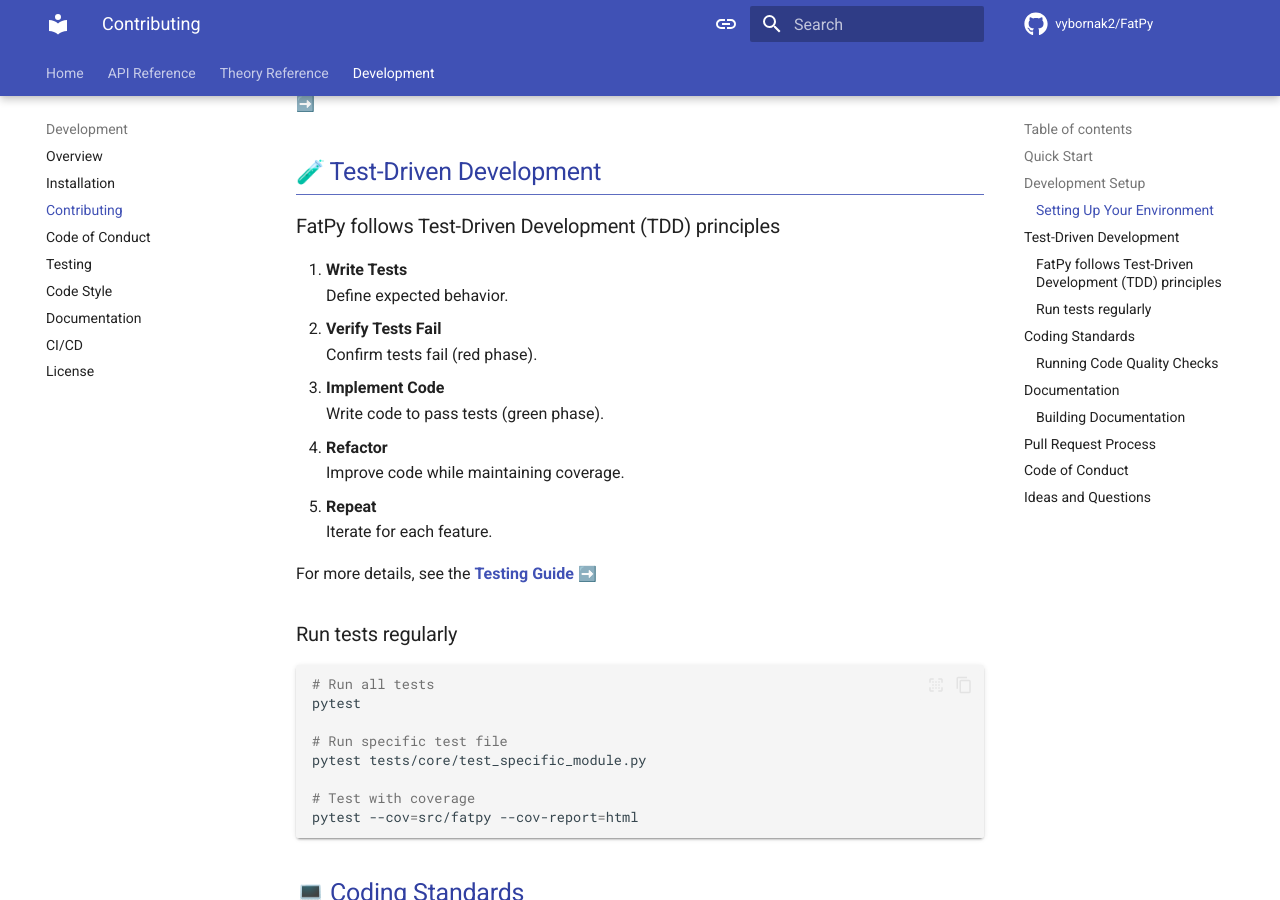
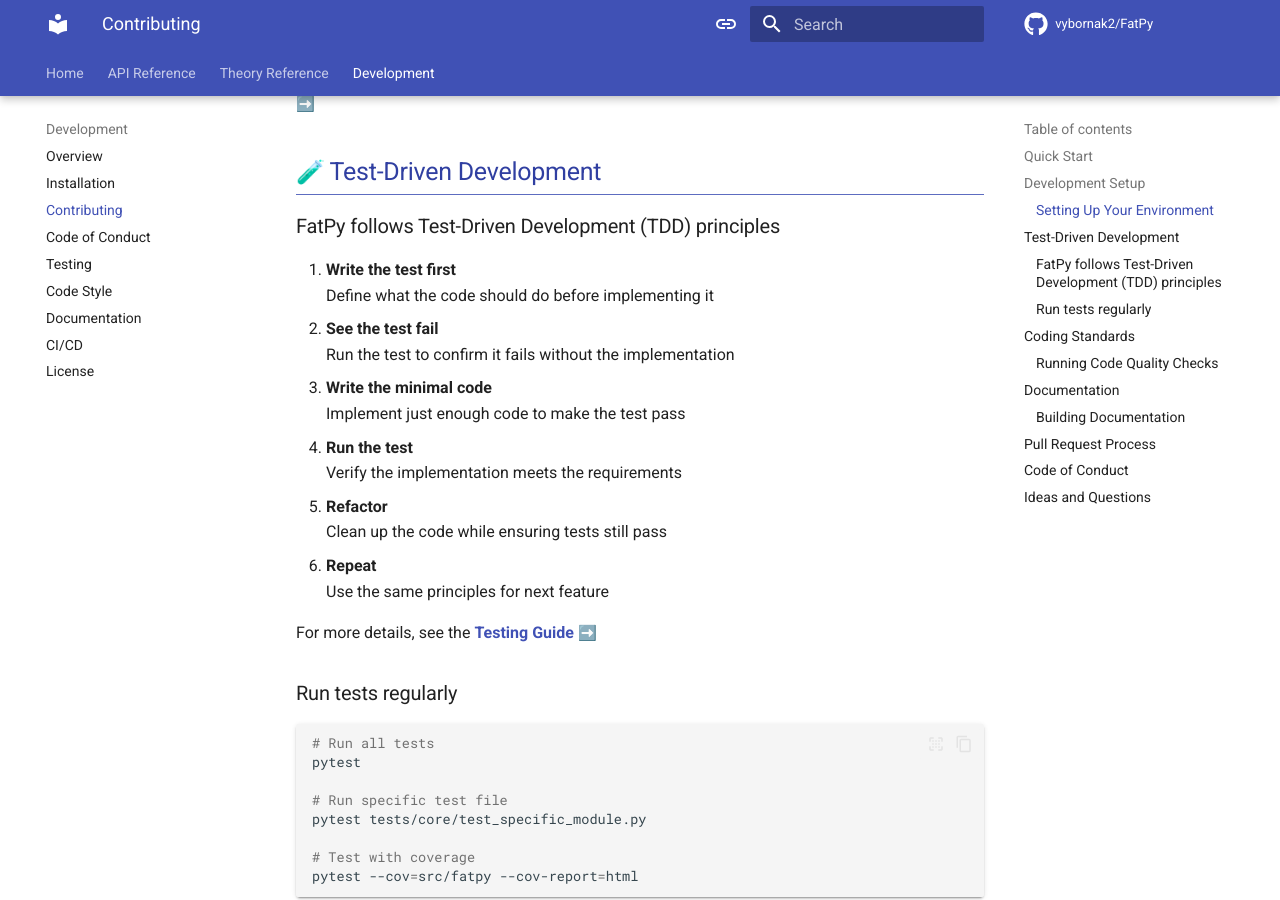
Before and after one commit to faberorg/FatPy, an MkDocs documentation site: the page built from docs/development/contributing.md, in a window 1280 px wide and 900 px high, scrolled down 1345 px. Built offline with MkDocs 1.6.1 and Material for MkDocs 9.7.7, drawn with Linux system fonts in a browser that asks for light colours; emoji names are drawn with the system emoji font; comment, search, counter and statistics services are not loaded.

```diff
--- a/CONTRIBUTING.md
+++ b/CONTRIBUTING.md
@@ -60,16 +60,18 @@ For detailed instructions to configure your development environment, see the **[
 
 ### FatPy follows Test-Driven Development (TDD) principles
 
-  1. **Write Tests**
-  Define expected behavior.
-  2. **Verify Tests Fail**
-  Confirm tests fail (red phase).
-  3. **Implement Code**
-  Write code to pass tests (green phase).
-  4. **Refactor**
-  Improve code while maintaining coverage.
-  5. **Repeat**
-  Iterate for each feature.
+   1. **Write the test first**
+       Define what the code should do before implementing it
+   2. **See the test fail**
+       Run the test to confirm it fails without the implementation
+   3. **Write the minimal code**
+       Implement just enough code to make the test pass
+   4. **Run the test**
+       Verify the implementation meets the requirements
+   5. **Refactor**
+       Clean up the code while ensuring tests still pass
+   6. **Repeat**
+       Use the same principles for next feature
 
 For more details, see the **[Testing Guide :arrow_right:](https://vybornak2.github.io/FatPy/development/testing/)**
 
```
Also changed, not shown: docs/development/testing.md (+63 -43 lines).
